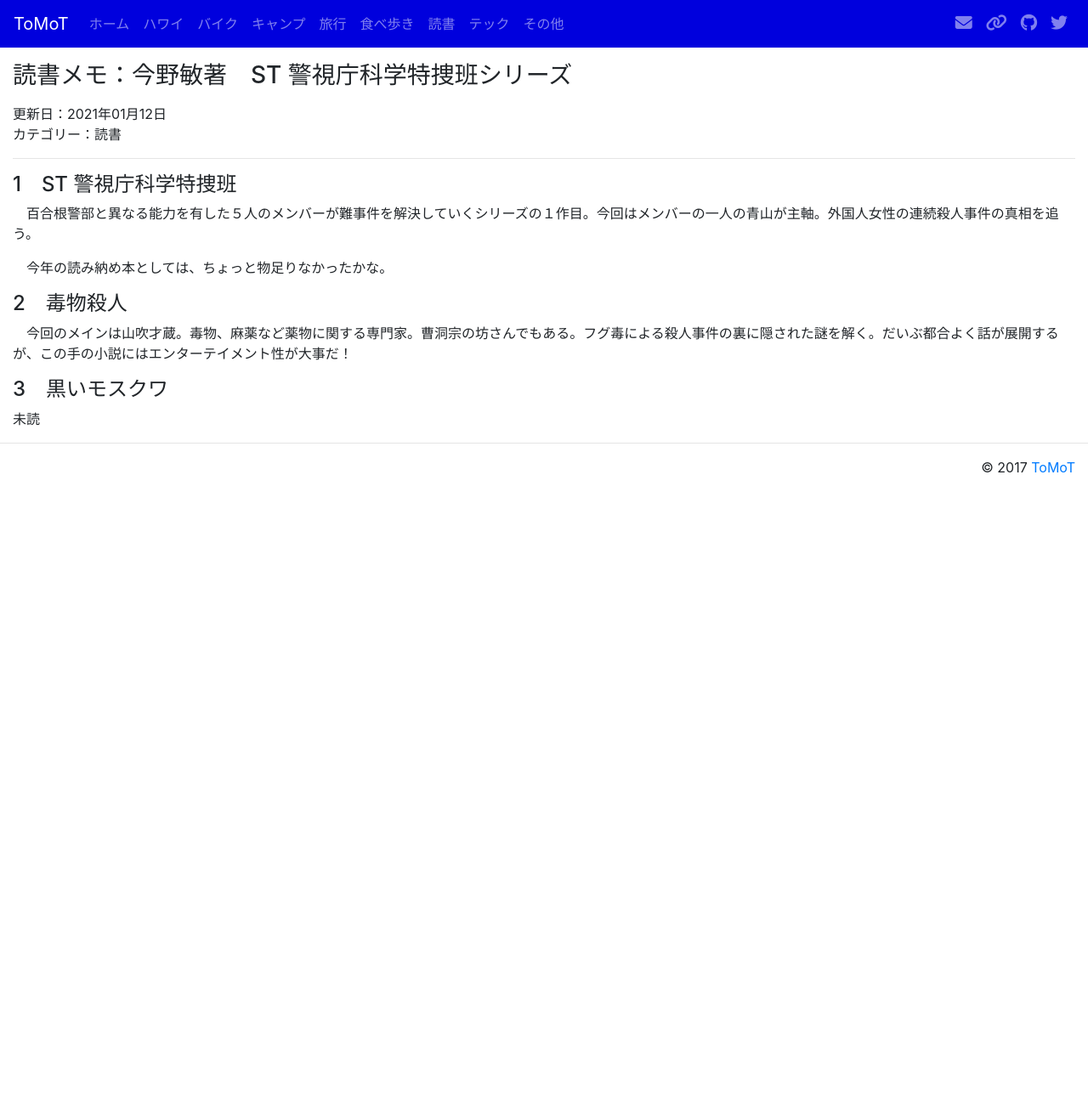
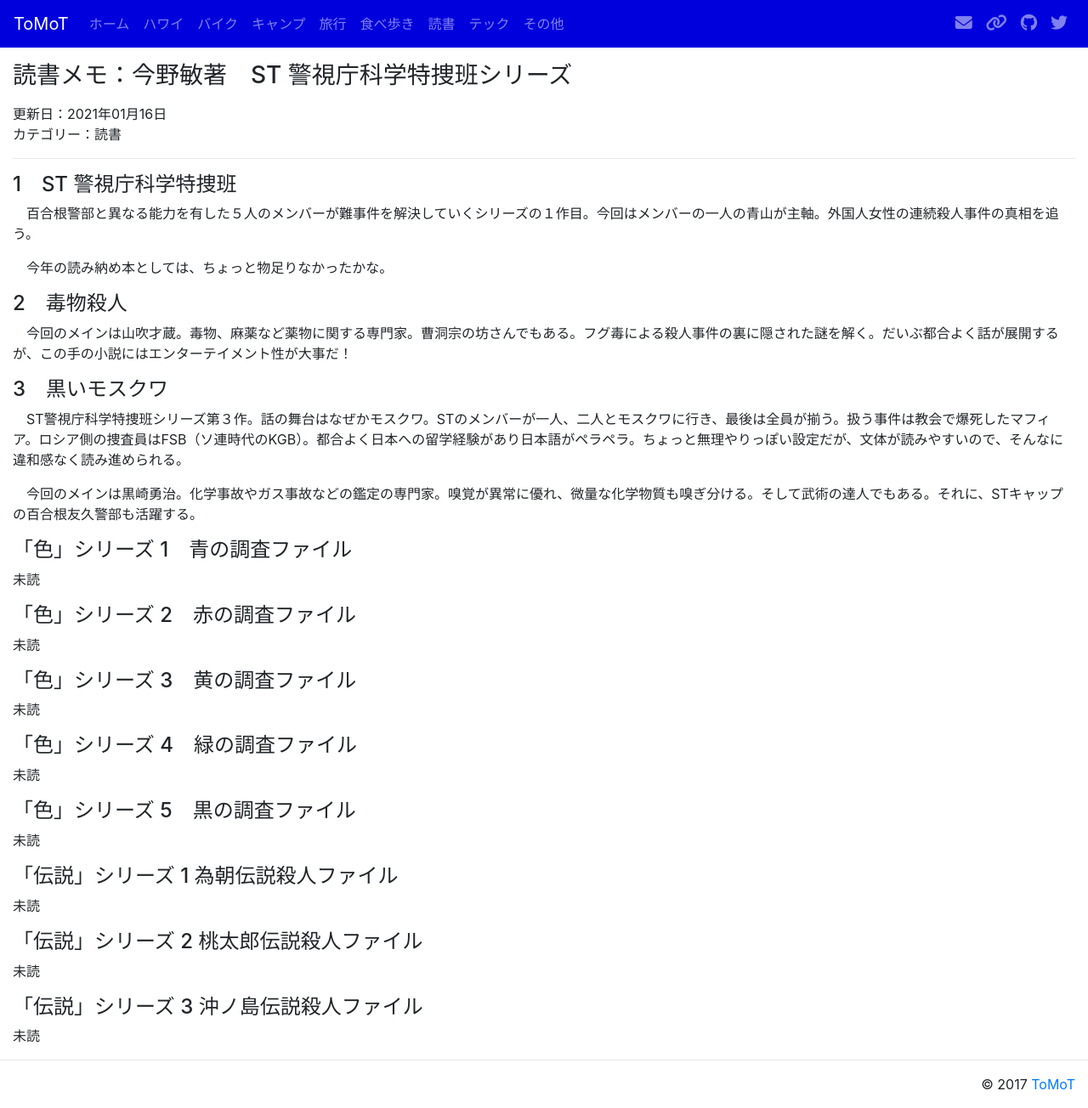
Before and after one commit to tomot/tomot.github.io, a Jekyll site: the page built from pages/book-konno2.md, in a window 1280 px wide. Shown: the whole page at 85% size. Built offline with Jekyll 4.4.1, drawn with Linux system fonts in a browser that asks for light colours; nearby versions of some CDN libraries; before the commit the page ends 900 px from its top, so only the background shows below that.

Commit message:
add a book by Konno

```diff
--- a/pages/book-konno2.md
+++ b/pages/book-konno2.md
@@ -1,7 +1,7 @@
 ---
 layout: page
 title: 読書メモ：今野敏著　ST 警視庁科学特捜班シリーズ
-date: 2021-01-12
+date: 2021-01-16
 categories: 読書
 ---
 #### 1　ST 警視庁科学特捜班
@@ -16,4 +16,38 @@ categories: 読書
 
 #### 3　黒いモスクワ
 
+　ST警視庁科学特捜班シリーズ第３作。話の舞台はなぜかモスクワ。STのメンバーが一人、二人とモスクワに行き、最後は全員が揃う。扱う事件は教会で爆死したマフィア。ロシア側の捜査員はFSB（ソ連時代のKGB）。都合よく日本への留学経験があり日本語がペラペラ。ちょっと無理やりっぽい設定だが、文体が読みやすいので、そんなに違和感なく読み進められる。
+
+　今回のメインは黒崎勇治。化学事故やガス事故などの鑑定の専門家。嗅覚が異常に優れ、微量な化学物質も嗅ぎ分ける。そして武術の達人でもある。それに、STキャップの百合根友久警部も活躍する。
+
+#### 「色」シリーズ 1　青の調査ファイル
+
 未読
+
+#### 「色」シリーズ 2　赤の調査ファイル
+
+未読
+
+#### 「色」シリーズ 3　黄の調査ファイル
+
+未読
+
+#### 「色」シリーズ 4　緑の調査ファイル
+
+未読
+
+#### 「色」シリーズ 5　黒の調査ファイル
+
+未読
+
+#### 「伝説」シリーズ 1 為朝伝説殺人ファイル
+
+未読
+
+#### 「伝説」シリーズ 2 桃太郎伝説殺人ファイル
+
+未読
+
+#### 「伝説」シリーズ 3 沖ノ島伝説殺人ファイル
+
+未読
```
Also changed, not shown: book.md (+1 -1 lines), index.md (+2 -2 lines).
